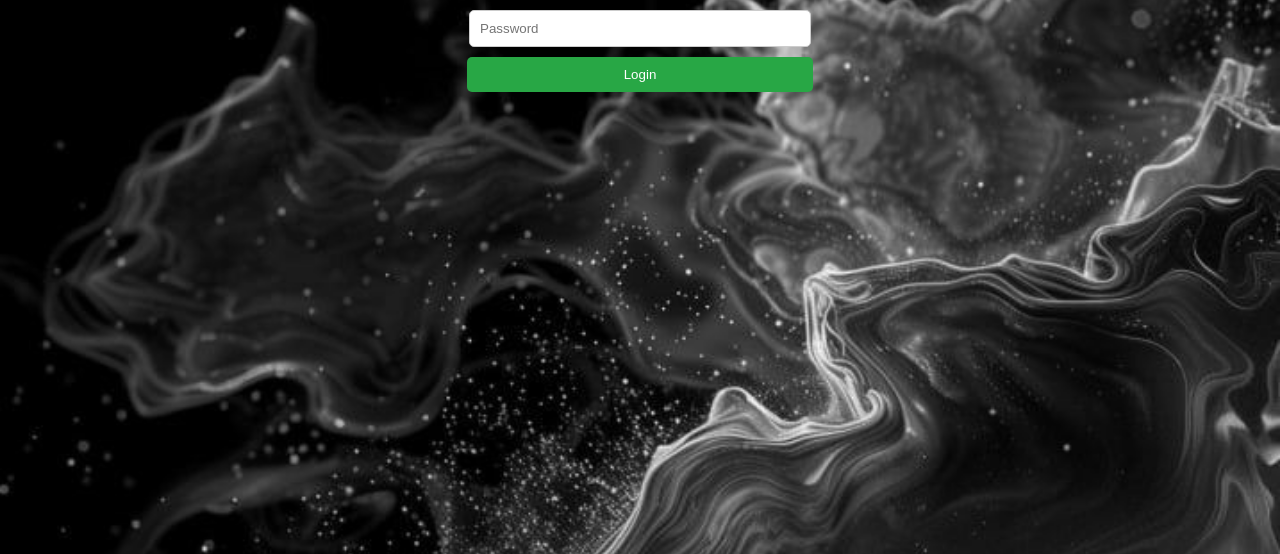
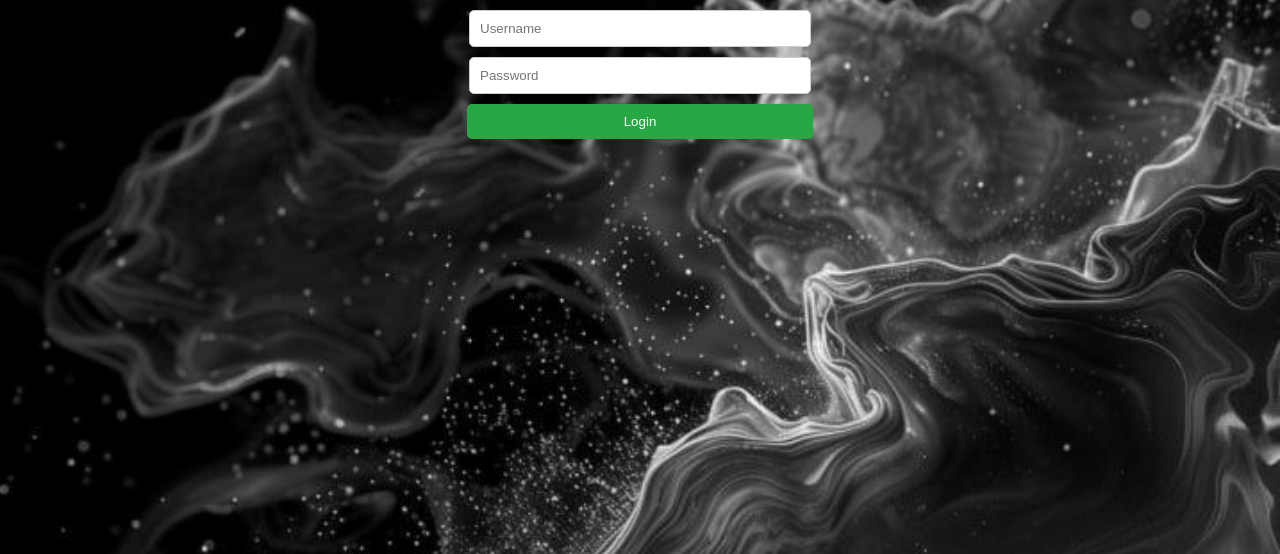
Before and after one commit to mj5432/miles, a plain HTML site: page index.html in a window 1280 px wide. Shown: the part 246-800 px from the top of the page. Drawn offline with Linux system fonts and the light colour scheme.

Commit message:
update index.html

```diff
--- a/index.html
+++ b/index.html
@@ -55,7 +55,7 @@
         <br />
         <h2 style="font-size: 30px; font-family: Arial, Helvetica, sans-serif;"> Please <br> Login</h2>
         <form>
-            <input="text" placeholder="Username" >
+            <input type="text" placeholder="Username" >
             <input type="password" placeholder="Password" >
             <button type="submit">Login<a href="/index1.html" </button>
         </form>
```
